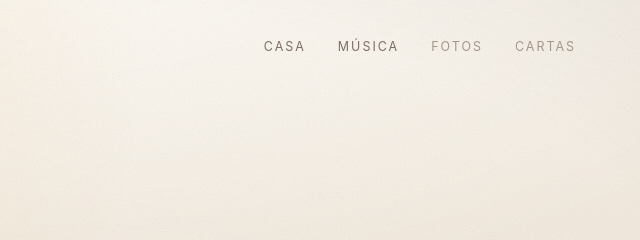
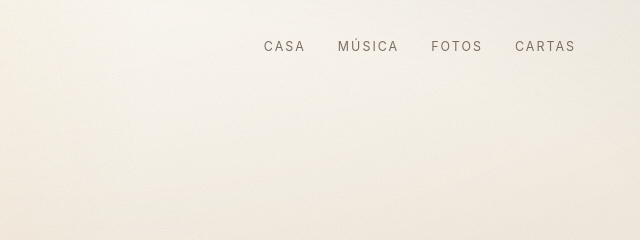
Before and after one commit to mnisperuza/us-love-, a plain HTML site: page index.html in a window 1280 px wide. Shown: the top 240 px of the page, 640-1280 px from the left. Drawn offline with Linux system fonts and the light colour scheme.

Commit message:
Enable photos and letters navigation links
Co-authored-by: arena-agent <297053741+arena-agent@users.noreply.github.com>

```diff
--- a/index.html
+++ b/index.html
@@ -44,8 +44,8 @@
     <nav class="nav-links" aria-label="Secciones">
       <a href="index.html">casa</a>
       <a href="musica.html">música</a>
-      <a href="fotos.html" data-soon="true" class="nav-hide-xs">fotos</a>
-      <a href="cartas.html" data-soon="true">cartas</a>
+      <a href="fotos.html" class="nav-hide-xs">fotos</a>
+      <a href="cartas.html">cartas</a>
     </nav>
   </header>
 
```
Also changed, not shown: musica.html (+2 -2 lines).
